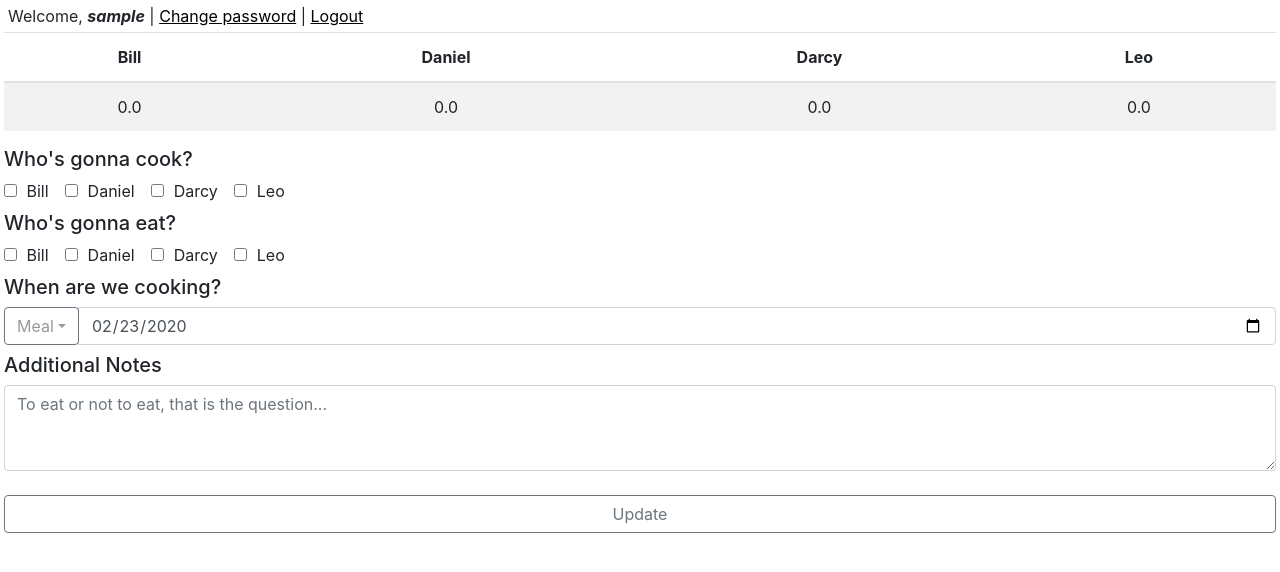
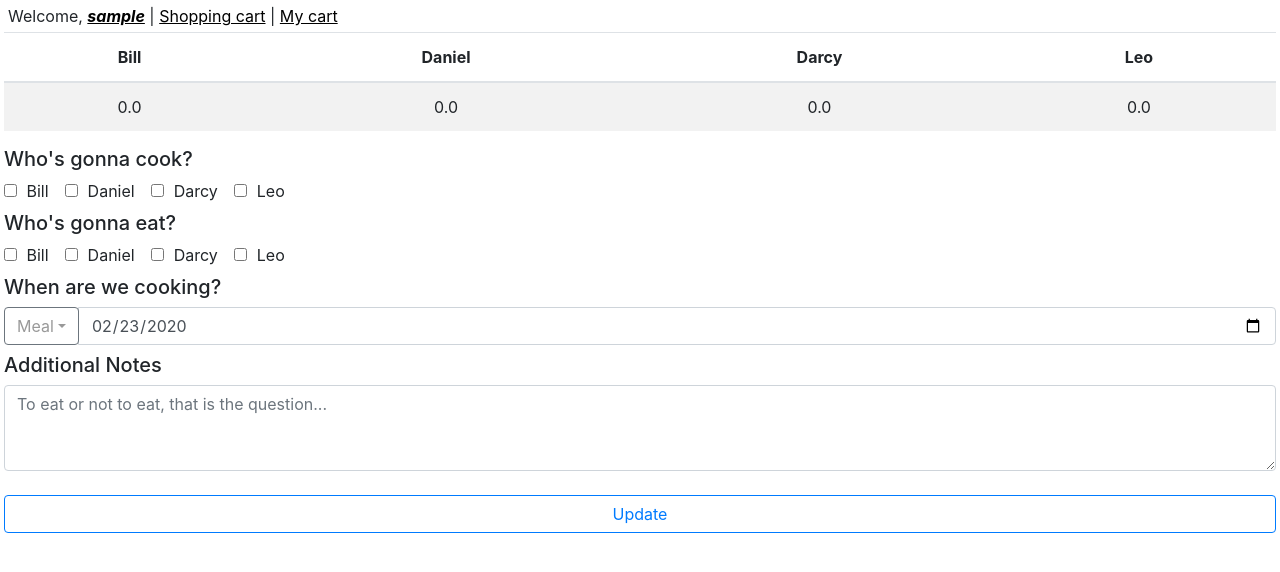
Before and after one commit to yuxuan-bill/Cook-Scheduler, a Django app: page / in a window 1280 px wide. Shown: the top 572 px of the page. Run offline with Django 3.2, Linux system fonts and the light colour scheme; the visitor is signed in with stand-in values (Sample User, id 1); data that the repository does not hold is empty; some libraries are stand-ins or nearby versions.

Commit message:
Add user_stat html to group user info and actions to one page
Prepare for another round of update
* user stats page, user can view their statistics such as the number of time they cooked here. (can I user user database to get their last login time?)
* new user logout and change password page entrance (via user stats page
* joke api in stats page for daily joke
* personal and public shopping cart page, pending feature: item entering by both typing and selecting from recent items, easy delete for single item and empty cart
* clear button in index page

```diff
--- a/cookschedule/urls.py
+++ b/cookschedule/urls.py
@@ -7,5 +7,6 @@ urlpatterns = [
     path('', views.index, name='index'),
     path('login/', views.login, name='login'),
     path('logout/', views.logout, name='logout'),
-    path('change_password', views.change_password, name="change_password")
+    path('change_password/', views.change_password, name="change_password"),
+    path('user_stat/', views.user_stat, name="user_stat")
 ]
--- a/cookschedule/views.py
+++ b/cookschedule/views.py
@@ -164,3 +164,10 @@ def change_password(request):
 
     return render(request, 'cookschedule/change_password.html',
                   {'user': request.user.username})
+
+
+@login_required(login_url=reverse_lazy('cookschedule:login'))
+def user_stat(request):
+
+    context = {'user': request.user}
+    return render(request, 'cookschedule/user_stat.html', context)
--- a/templates/cookschedule/index.html
+++ b/templates/cookschedule/index.html
@@ -78,9 +78,9 @@
     {% endif %}
 
     <div class="mt-1 ml-1">
-        Welcome, <i><b>{{ user }}</b></i> |
-        <a href="{% url "cookschedule:change_password" %}" style="color:black"><u>Change password</u></a> |
-        <a href="{% url "cookschedule:logout" %}" style="color:black"><u>Logout</u></a>
+        Welcome, <a href="{% url "cookschedule:user_stat" %}" style="color:black"><i><b><u>{{ user }}</u></b></i></a> |
+        <a href="{% url "public shopping cart placeholder" %}" style="color:black"><u>Shopping cart</u></a> |
+        <a href="{% url "personal shopping cart placeholder" %}" style="color:black"><u>My cart</u></a>
     </div>
 
     <table class="table table-striped mt-1">
@@ -146,7 +146,7 @@
             <textarea class="form-control" name="notes" rows="3" placeholder="To eat or not to eat, that is the question...">{{ info.notes }}</textarea>
         </div>
 
-        <button type="submit" class="btn btn-outline-secondary mb-5 btn-block" name="update">Update</button>
+        <button type="submit" class="btn btn-outline-primary mb-5 btn-block" name="update">Update</button>
 
     </form>
 
```
Also changed, not shown: templates/cookschedule/user_stat.html (added, +10 -0 lines).
